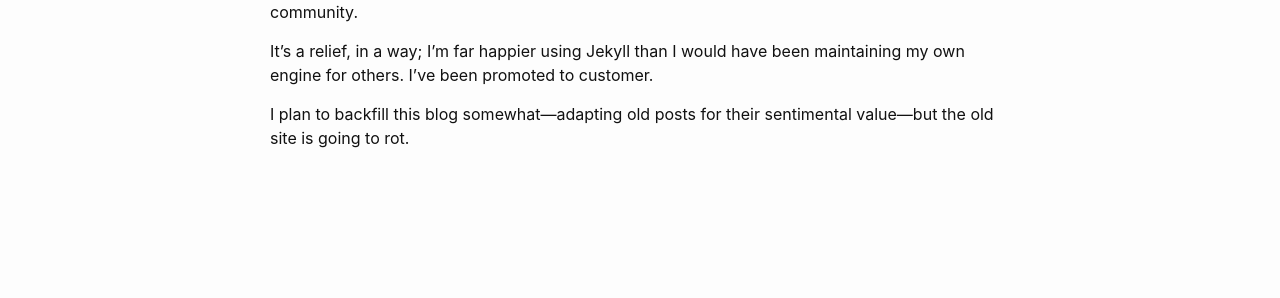
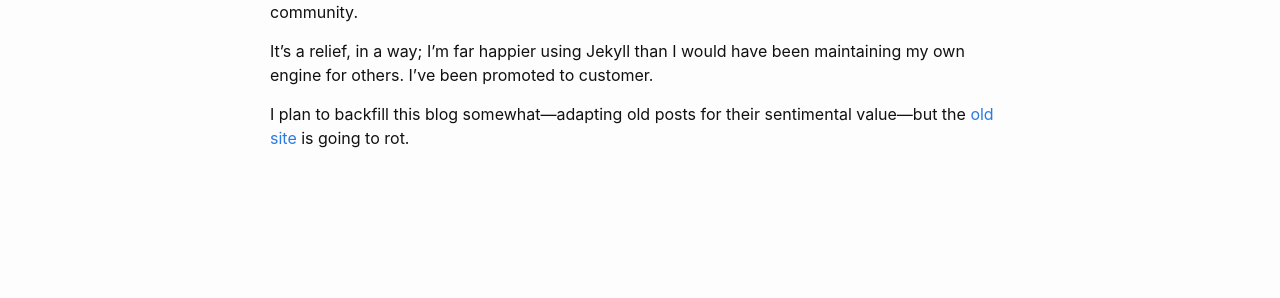
Before and after one commit to numist/numi.st, a Jekyll site: the page built from _posts/2022-03-14-new-blog.md, in a window 1280 px wide. Shown: the part 272-570 px from the top of the page. Built offline with Jekyll 4.4.1, drawn with Linux system fonts in a browser that asks for light colours; some of the changed lines change nothing that is shown.

Commit message:
Oh fine link to the old website for now

```diff
--- a/_posts/2022-03-14-new-blog.md
+++ b/_posts/2022-03-14-new-blog.md
@@ -9,4 +9,4 @@ My old, bespoke CMS has become quite unwieldy to maintain, and it was never as e
 
 It's a relief, in a way; I'm far happier using Jekyll than I would have been maintaining my own engine for others. I've been promoted to customer.
 
-I plan to backfill this blog somewhat—adapting old posts for their sentimental value—but the old site is going to rot.
+I plan to backfill this blog somewhat—adapting old posts for their sentimental value—but the [old site](http://numist.net) is going to rot.
```
